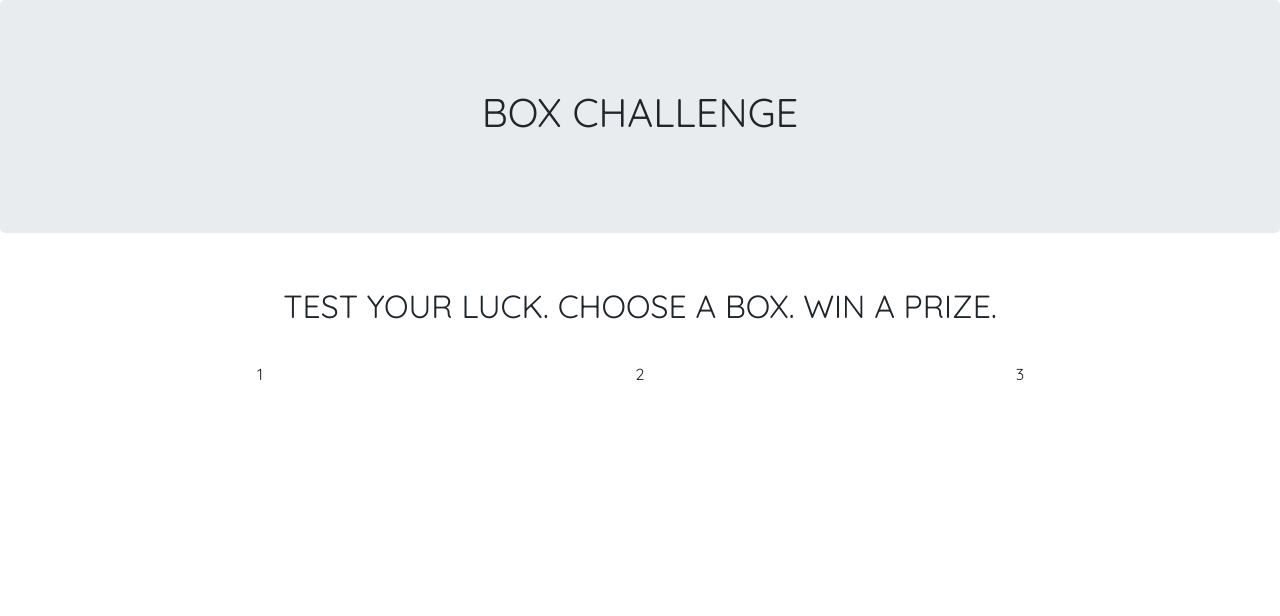
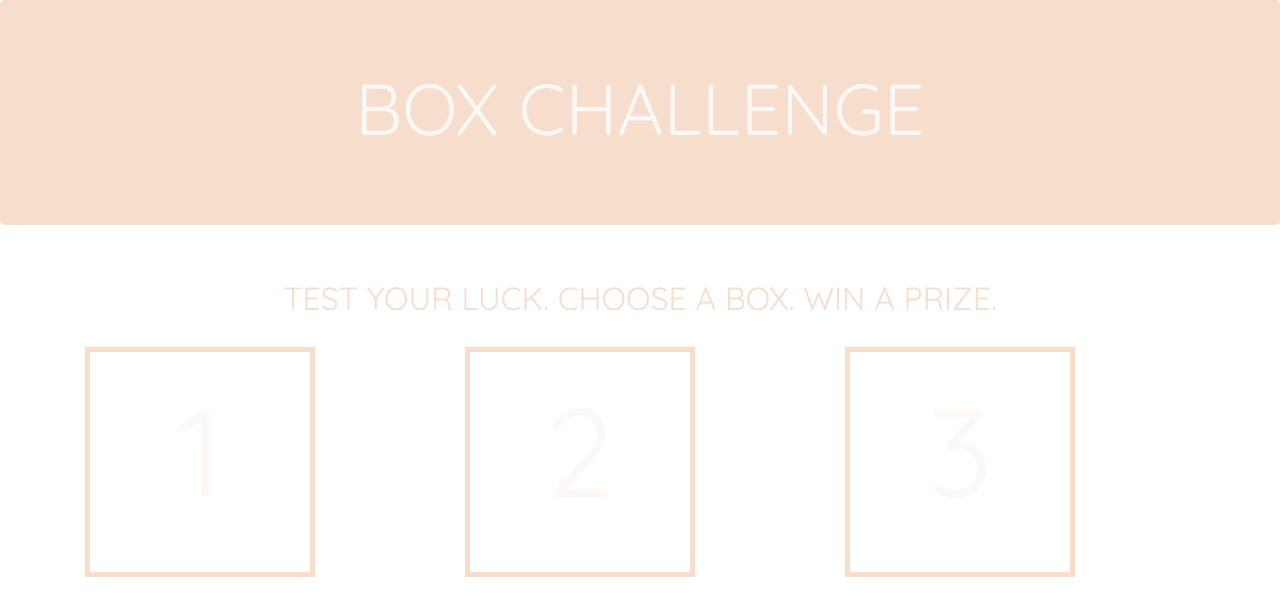
Before and after one commit to brianabazail/m5-hw5-bazail-briana, a plain HTML site: page index.html in a window 1280 px wide. Drawn offline with nearby package versions, Linux system fonts and the light colour scheme.

Commit message:
Add CSS box styling

```diff
--- a/main.css
+++ b/main.css
@@ -9,3 +9,32 @@ h1, h2, p {
   text-align: center;
   padding: 2%;
 }
+
+h1 {
+  font-size: 4.5rem;
+  line-height: 2.5rem;
+  color: #FCF8F6;
+}
+
+h2 {
+  font-size: 2rem;
+  color: #F6DDCC;
+}
+
+p {
+  font-size: 7.8rem;
+  color: #FCF8F6;
+}
+
+.jumbotron {
+  background-color: #F6DDCC;
+}
+
+.box {
+  display: flex;
+  justify-content: center;
+  border: 5px solid #F6DDCC;
+  width: 230px;
+  height: 230px;
+  margin-bottom: 7%;
+}
```
